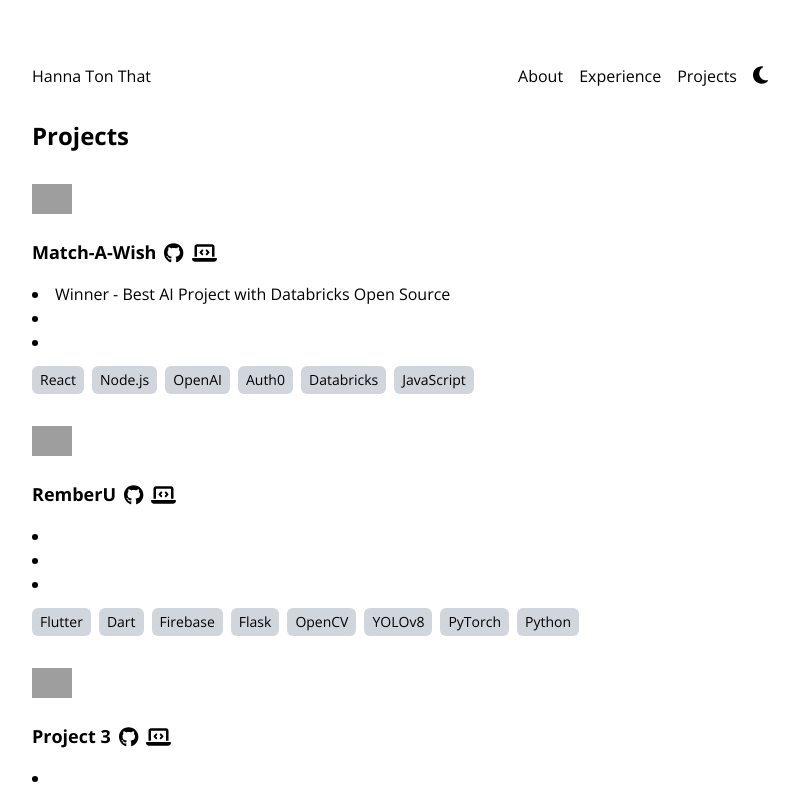
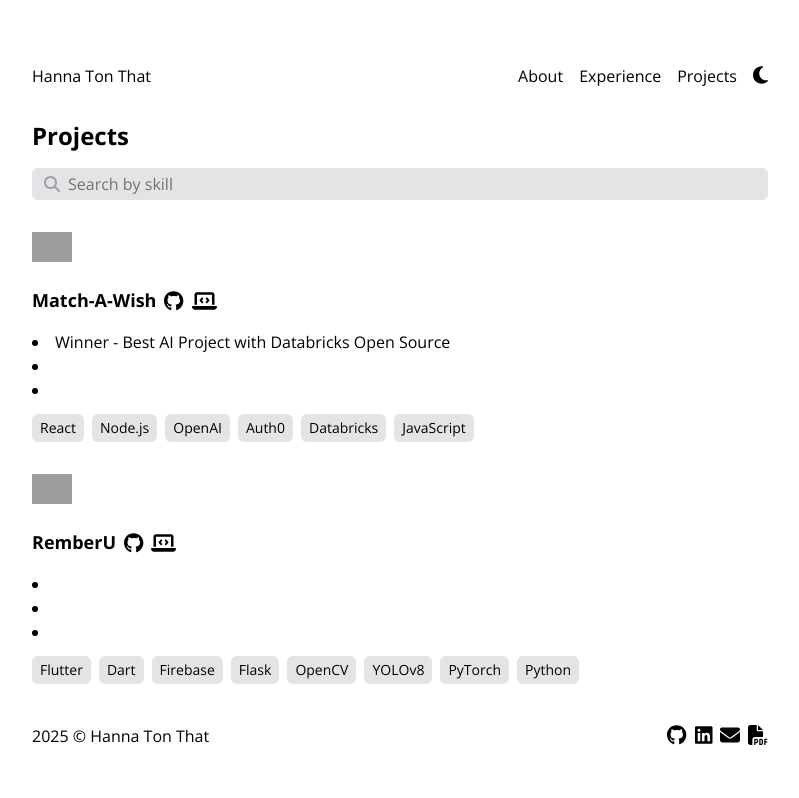
Before and after one commit to hannatonthat/portfolio-v2, a Next.js app: page /projects in a window 1280 px wide. Shown: the top 798 px of the page, without its empty margins (240-1039 px from the left). Built offline with nearby package versions, Linux system fonts and the light colour scheme; grey boxes are pictures that could not be loaded.

Commit message:
Add skills search bar

```diff
--- a/components/ProjectItem.js
+++ b/components/ProjectItem.js
@@ -53,7 +53,7 @@ export default function ProjectItem({ image, title, github, devpost, summary = [
           {skills.map((skill, idx) => (
             <span
               key={idx}
-              className="text-black bg-gray-300 text-sm px-2 py-1 rounded-md"
+              className="bg-zinc-200 dark:bg-zinc-800 text-sm px-2 py-1 rounded-md"
             >
               {skill}
             </span>
--- a/src/app/page.js
+++ b/src/app/page.js
@@ -91,7 +91,7 @@ export default function Home() {
           alt=""
           width="500"
           height="500"
-          className="rounded-full bg-gray-300"
+          className="rounded-full bg-zinc-200 dark:bg-zinc-800"
         />
         </div>
       </div>
--- a/src/app/projects/page.js
+++ b/src/app/projects/page.js
@@ -1,71 +1,88 @@
+'use client';
+
+import { useState } from 'react';
 import ProjectItem from "@components/ProjectItem";
 
+import { FontAwesomeIcon } from "@fortawesome/react-fontawesome";
+import { faMagnifyingGlass } from "@fortawesome/free-solid-svg-icons";
+
+const allProjects = [
+  {
+    image: "/assets/",
+    title: "Match-A-Wish",
+    github: "https://github.com/hannatonthat/MatchAWish-McHacks2025",
+    summary: [
+      "Winner - Best AI Project with Databricks Open Source",
+      "",
+      ""
+    ],
+    skills: ["React", "Node.js", "OpenAI", "Auth0", "Databricks", "JavaScript"]
+  },
+  {
+    image: "/assets/",
+    title: "RemberU",
+    github: "https://github.com/hannatonthat/RemberU-HTN2024",
+    devpost: "https://devpost.com/software/orientu",
+    summary: ["", "", ""],
+    skills: ["Flutter", "Dart", "Firebase", "Flask", "OpenCV", "YOLOv8", "PyTorch", "Python"]
+  },
+  {
+    image: "/assets/",
+    title: "Project 3",
+    summary: ["", "", ""],
+    skills: []
+  },
+  {
+    image: "/assets/",
+    title: "Project 4",
+    summary: ["", "", ""],
+    skills: []
+  }
+];
+
 export default function Project() {
+  const [query, setQuery] = useState("");
+
+  const filteredProjects = allProjects.filter(project =>
+    project.skills.some(skill =>
+      skill.toLowerCase().includes(query.toLowerCase())
+    )
+  );
+
   return (
     <main className="">
       <h1 className="">Projects</h1>
 
-      <ProjectItem
-        image="/assets/"
-        title="Match-A-Wish"
-        github="https://github.com/hannatonthat/MatchAWish-McHacks2025"
-        devpost="https://devpost.com/software/match-a-wish"
-        summary={[
-          "Winner - Best AI Project with Databricks Open Source",
-          "",
-          ""
-        ]}
-        skills={[
-          "React",
-          "Node.js",
-          "OpenAI",
-          "Auth0",
-          "Databricks",
-          "JavaScript"
-        ]}
-      />
+      <div className="relative w-full">
+        <FontAwesomeIcon
+          icon={faMagnifyingGlass}
+          className="absolute left-3 top-1/2 transform -translate-y-1/2 text-zinc-400 dark:text-zinc-500"
+        />
+        <input
+          type="text"
+          placeholder="Search by skill"
+          value={query}
+          onChange={e => setQuery(e.target.value)}
+          className="w-full pl-9 p-1 bg-zinc-200 dark:bg-zinc-800 rounded-md focus:outline-2 focus:outline-zinc-400 dark:focus:outline-zinc-500 text-black dark:text-white"
+        />
+      </div>
 
-      <ProjectItem
-        image="/assets/"
-        title="RemberU"
-        github="https://github.com/hannatonthat/RemberU-HTN2024"
-        devpost="https://devpost.com/software/orientu"
-        summary={[
-          "",
-          "",
-          ""
-        ]}
-        skills={[
-          "Flutter",
-          "Dart",
-          "Firebase",
-          "Flask",
-          "OpenCV",
-          "YOLOv8",
-          "PyTorch",
-          "Python"
-        ]}
-      />
+      {filteredProjects.length > 0 ? (
+        filteredProjects.map((project, idx) => (
+          <ProjectItem
+            key={idx}
+            image={project.image}
+            title={project.title}
+            github={project.github}
+            devpost={project.devpost}
+            summary={project.summary}
+            skills={project.skills}
+          />
+        ))
+      ) : (
+        <p className="text-gray-500">No matching projects found.</p>
+      )}
 
-      <ProjectItem
-        image="/assets/"
-        title="Project 3"
-        summary={[
-          "",
-          "",
-          ""
-        ]}
-      />
-
-      <ProjectItem
-        image="/assets/"
-        title="Project 4"
-        summary={[
-          "",
-          "",
-          ""
-        ]}
-      />
     </main>
   )
 }
```
